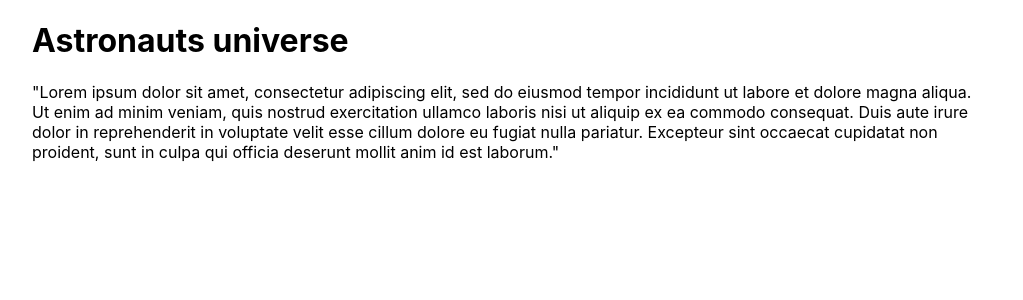
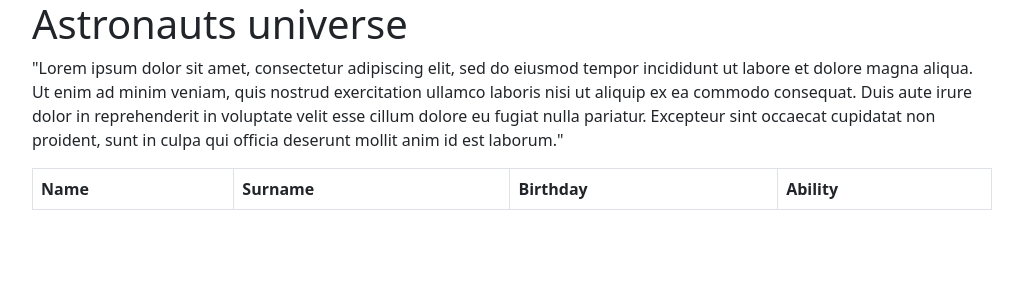
Before and after one commit to IvanKiral/astronauts-client, a React (Create React App) app: page / in a window 1280 px wide. Shown: the top 300 px of the page, without its empty margins (128-1151 px from the left). Built offline with nearby package versions, Linux system fonts and the light colour scheme.

Commit message:
Add Editor component and add bootstrap for styling

```diff
--- a/package.json
+++ b/package.json
@@ -12,7 +12,9 @@
     "@types/react": "^16.14.21",
     "@types/react-dom": "^16.9.14",
     "@types/react-redux": "^7.1.20",
+    "bootstrap": "^5.1.3",
     "react": "^17.0.2",
+    "react-bootstrap": "^2.0.3",
     "react-dom": "^17.0.2",
     "react-redux": "^7.2.6",
     "react-scripts": "4.0.3",
--- a/src/App.tsx
+++ b/src/App.tsx
@@ -1,13 +1,14 @@
 import React from 'react';
-import logo from './logo.svg';
-import { Counter } from './features/counter/Counter';
 import './App.css';
+import {Editor} from "./components/AstronautsEditor";
+import '../node_modules/bootstrap/dist/css/bootstrap.min.css';
 
 function App() {
   return (
     <div className="App">
       <h1>Astronauts universe</h1>
       <p>"Lorem ipsum dolor sit amet, consectetur adipiscing elit, sed do eiusmod tempor incididunt ut labore et dolore magna aliqua. Ut enim ad minim veniam, quis nostrud exercitation ullamco laboris nisi ut aliquip ex ea commodo consequat. Duis aute irure dolor in reprehenderit in voluptate velit esse cillum dolore eu fugiat nulla pariatur. Excepteur sint occaecat cupidatat non proident, sunt in culpa qui officia deserunt mollit anim id est laborum."</p>
+        <Editor/>
     </div>
   );
 }
--- /dev/null
+++ b/src/components/AstronautsEditor.tsx
@@ -0,0 +1,16 @@
+import React from 'react'
+import Table from 'react-bootstrap/Table'
+
+export const Editor: React.FC = () => {
+
+    return (<Table striped bordered hover>
+        <thead>
+            <tr>
+                <th>Name</th>
+                <th>Surname</th>
+                <th>Birthday</th>
+                <th>Ability</th>
+            </tr>
+        </thead>
+    </Table>)
+}
```
Also changed, not shown: 1 other file (tests, documents, lock files or other folders).
